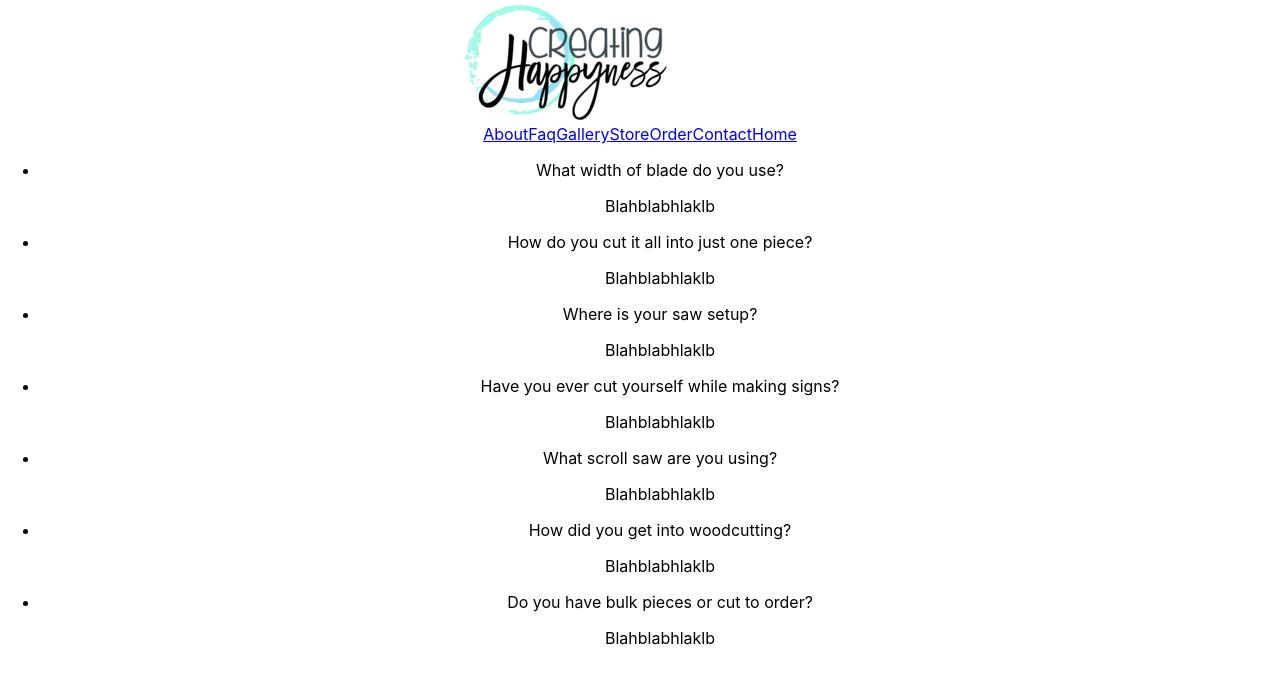
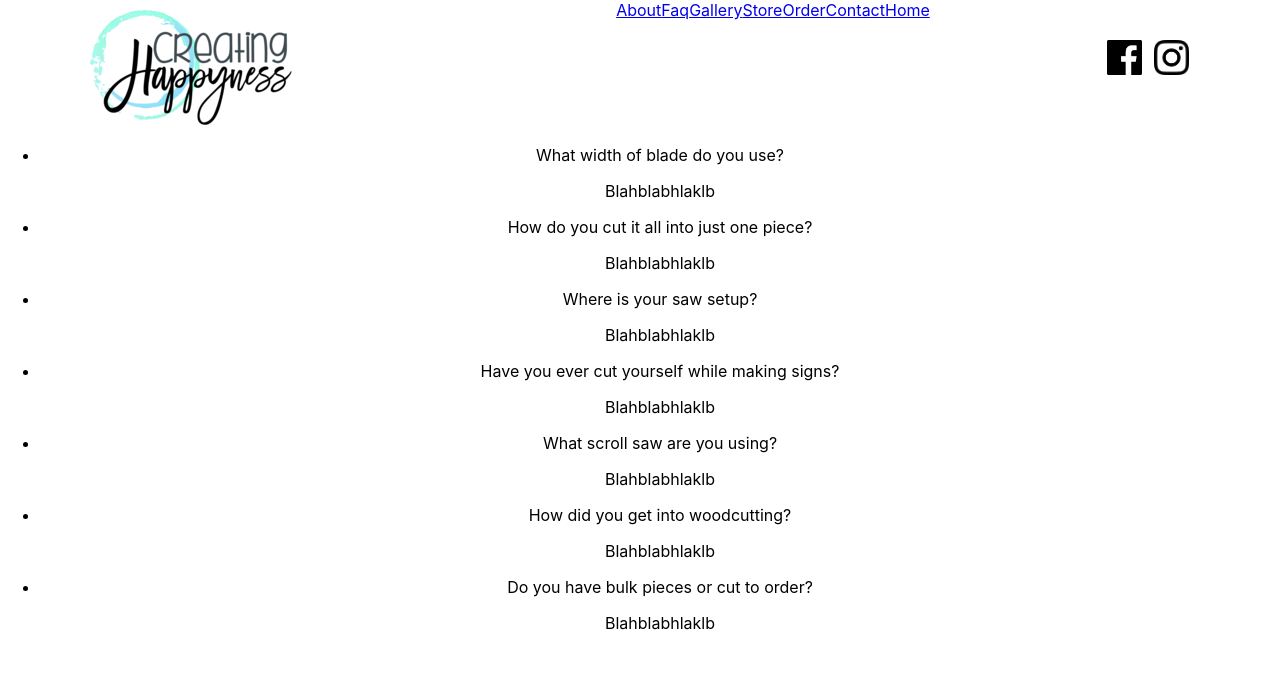
Before and after one commit to KrisCoop/creatingHappyness, a React (Create React App) app: page /Faq in a window 1280 px wide. Shown: the top 684 px of the page. Built offline with nearby package versions, Linux system fonts and the light colour scheme.

Commit message:
next push

```diff
--- a/public/index.html
+++ b/public/index.html
@@ -19,7 +19,7 @@
       work correctly both with client-side routing and a non-root public URL.
       Learn how to configure a non-root public URL by running `npm run build`.
     -->
-    <title>React App</title>
+    <title>Creating Happyness</title>
   </head>
   <body>
     <noscript>You need to enable JavaScript to run this app.</noscript>
--- a/src/Components/Contact/Contact.js
+++ b/src/Components/Contact/Contact.js
@@ -1,4 +1,6 @@
 import React, { Component } from 'react';
+import { connect } from 'react-redux';
+
 import './Contact.css';
 
 class Contact extends Component{
@@ -55,4 +57,4 @@ class Contact extends Component{
 
 }
 
-export default Contact;
+export default connect(state => state)(Contact);
--- a/src/Components/Gallery/Gallery.js
+++ b/src/Components/Gallery/Gallery.js
@@ -11,7 +11,28 @@ class Gallery extends Component{
 
     render(){
         return(
-            <div>Gallery</div>
+            <div>
+                <img src='https://creating-happiness-gallery.s3-us-west-2.amazonaws.com/16Floral.jpg' alt='16" FLoral'/>
+                <img src='https://creating-happiness-gallery.s3-us-west-2.amazonaws.com/16MountainRound2.jpg' alt='16" Mountain Round'/>
+                <img src='https://creating-happiness-gallery.s3-us-west-2.amazonaws.com/16WoodlandTrees.jpg' alt='16" Woodland Trees'/>
+                <img src='https://creating-happiness-gallery.s3-us-west-2.amazonaws.com/20DecorativeRound.jpg' alt='20" Decorative Round'/>
+                <img src='https://creating-happiness-gallery.s3-us-west-2.amazonaws.com/20FamilyEstArrowDetail.jpg' alt='20" Family Est Sign'/>
+                <img src='https://creating-happiness-gallery.s3-us-west-2.amazonaws.com/20Floral.jpg' alt='20" FLoral'/>
+                <img src='https://creating-happiness-gallery.s3-us-west-2.amazonaws.com/20FloralAntlers.jpg' alt='20" FLoral Antlers'/>
+                <img src='https://creating-happiness-gallery.s3-us-west-2.amazonaws.com/20MoonandStars.jpg' alt='20" Moon and Stars'/>
+                <img src='https://creating-happiness-gallery.s3-us-west-2.amazonaws.com/20OceanThemed.jpg' alt='20" Ocean Themed'/>
+                <img src='https://creating-happiness-gallery.s3-us-west-2.amazonaws.com/20PlainTrainTractor.jpg' alt='20" Plain Tractor'/>
+                <img src='https://creating-happiness-gallery.s3-us-west-2.amazonaws.com/20TribalTeepee.jpg' alt='20" Tribal Teepee'/>
+                <img src='https://creating-happiness-gallery.s3-us-west-2.amazonaws.com/20WoodlandTrees.jpg' alt='20" Woodland Trees'/>
+                <img src='https://creating-happiness-gallery.s3-us-west-2.amazonaws.com/24BohoLlama.jpg' alt='24" Boho Llama'/>
+                <img src='https://creating-happiness-gallery.s3-us-west-2.amazonaws.com/24DecorativeRoundHerringboneOrBrick.jpg' alt='24" Decorative Round'/>
+                <img src='https://creating-happiness-gallery.s3-us-west-2.amazonaws.com/24Mountain.jpg' alt='24" Mountain'/>
+                <img src='https://creating-happiness-gallery.s3-us-west-2.amazonaws.com/24RainbowRound.jpg' alt='24" Rainbow Round'/>
+                <img src='https://creating-happiness-gallery.s3-us-west-2.amazonaws.com/24RusticMountainSign.jpg' alt='24" Rustic Mountain'/>
+                <img src='https://creating-happiness-gallery.s3-us-west-2.amazonaws.com/24SportsBallRound.jpg' alt='24" Sports Ball'/>
+                <img src='https://creating-happiness-gallery.s3-us-west-2.amazonaws.com/24Unicorn.jpg' alt='24" Unicorn'/>
+                <img src='https://creating-happiness-gallery.s3-us-west-2.amazonaws.com/34JumboMountain.jpg' alt='34" Jumbo Mountain'/>
+            </div>
         )
     }
 
--- a/src/Components/Home/Home.js
+++ b/src/Components/Home/Home.js
@@ -17,11 +17,11 @@ class Home extends Component{
     }
 
     componentDidMount(){
-        axios.get('/posts').then((res) => {
-            this.setState({
-                postsList: res.posts})
-                console.log(res.posts)
-        });
+        // axios.get('/posts').then((res) => {
+        //     this.setState({
+        //         postsList: res.posts})
+        //         console.log(res.posts)
+        // });
         // axios get request to server to pull from "posts" table in database
         // Then, do a setState to put those posts into the postList variable in State
     }
--- a/src/Components/Nav/Nav.css
+++ b/src/Components/Nav/Nav.css
@@ -0,0 +1,14 @@
+.Main {
+    display: flex;
+    justify-content: space-around;
+}
+
+.logo {
+    margin-top: 5px;
+}
+
+.social img{
+    width: 35px;
+    height: 35px;
+    margin: 40px 6px;
+}
--- a/src/Components/Nav/Nav.js
+++ b/src/Components/Nav/Nav.js
@@ -2,6 +2,8 @@ import React, { Component } from 'react';
 import { Link } from 'react-router-dom';
 // import { connect } from 'react-redux';
 import logo from './../../website_logo_360x.png'
+import facebook from './../../facebook-logo.png';
+import instagram from './../../instagram-logo.png'
 
 import './Nav.css';
 
@@ -9,10 +11,11 @@ class Nav extends Component{
 
     render(){
         return(
-            <div>
+            <div className="Main">
                 <div className="logo">
                     <img src={logo} alt="logo" title="Creating Happyness" />
                 </div>
+                <div className="links">
                     <Link to="/About">About</Link>
                     <Link to="/Faq">Faq</Link>
                     <Link to="/Gallery">Gallery</Link>
@@ -21,6 +24,12 @@ class Nav extends Component{
                     <Link to="/Contact">Contact</Link>
                     <Link to="/">Home</Link>
                 </div>
+                <div className="social">
+                    <a href="https://www.facebook.com/creatinghappynessshop" target="blank"><img src={facebook} alt="Facebook"/></a>
+                    <a href="https://www.instagram.com/creatinghappyness/" target="blank"><img src={instagram} alt="Instagram"/></a>
+                </div>
+
+            </div>
 
         )
     }
--- a/src/Redux/Reducer/index.js
+++ b/src/Redux/Reducer/index.js
@@ -0,0 +1,24 @@
+import {combineReducers} from 'redux';
+
+const order = (state={}, action) => {
+
+    switch(action.type){
+        case 'finish_order' :
+            return {...state, order: action.payload};
+        case 'submit_info' :
+            return {...state, userInfo: action.payload}
+        default :
+            return state;
+    }
+}
+
+const message = (state={}, action) => {
+    switch(action.type){
+        case 'send_message' :
+            return action.payload;
+        default :
+            return state;
+    }
+}
+
+export default combineReducers({order, message})
--- a/src/index.js
+++ b/src/index.js
@@ -4,7 +4,22 @@ import './index.css';
 import App from './App';
 import * as serviceWorker from './serviceWorker';
 
-ReactDOM.render(<App />, document.getElementById('root'));
+import { createStore, compose } from 'redux';
+import { Provider } from 'react-redux';
+import reducers from './Redux/Reducer/index'
+
+//How to stop redux
+
+const composeEnhancers = window.__REDUX_DEVTOOLS_EXTENSION_COMPOSE__ || compose;
+
+const store = createStore(reducers, composeEnhancers())
+
+ReactDOM.render(
+    <Provider store={store}>
+        <App />
+    </Provider>,
+    document.getElementById('root')
+);
 
 // If you want your app to work offline and load faster, you can change
 // unregister() to register() below. Note this comes with some pitfalls.
```
Also changed, not shown: src/facebook-logo.png (added), src/instagram-logo.png (added). Lines whose indentation alone changed are shown as unchanged.
